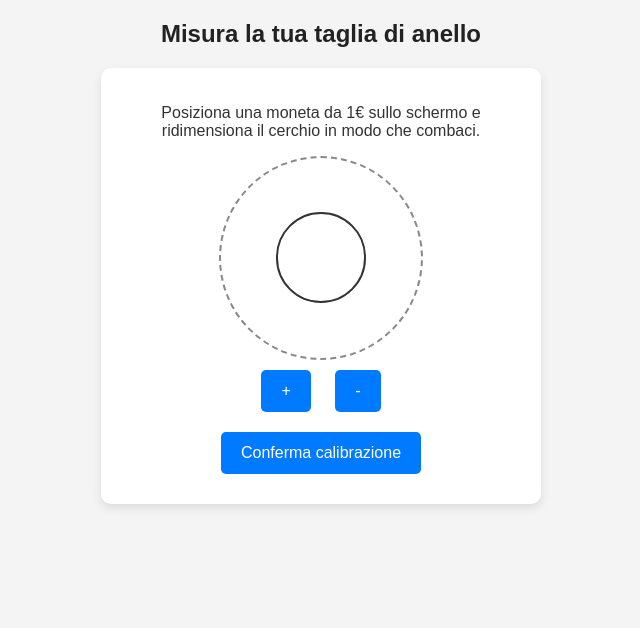
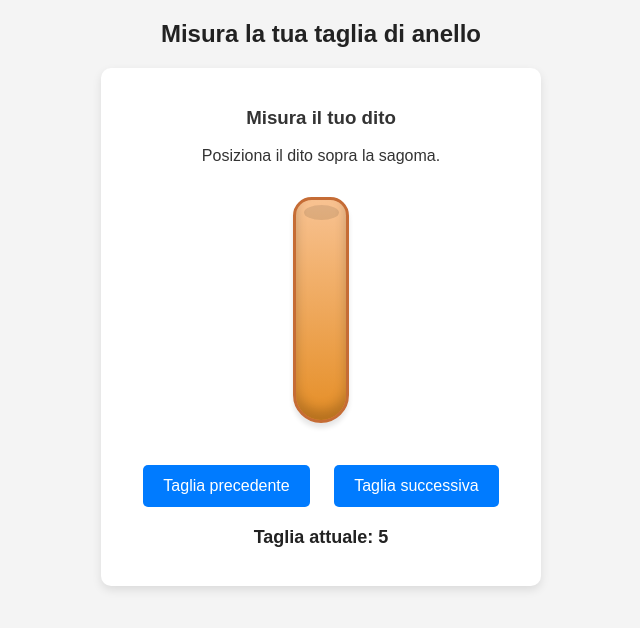
Before and after one commit to alexvandi/360Iconic, a plain HTML site: page index.html in a window 1280 px wide. Shown: the whole page, without its empty margins (319-959 px from the left). Drawn offline with Linux system fonts and the light colour scheme.

Commit message:
Update index.html

```diff
--- a/index.html
+++ b/index.html
@@ -26,30 +26,6 @@
             margin: auto;
         }
 
-        .circle-container {
-            position: relative;
-            margin: auto;
-            width: 200px;
-            height: 200px;
-            display: flex;
-            align-items: center;
-            justify-content: center;
-            border: 2px dashed #888;
-            border-radius: 50%;
-        }
-
-        .circle {
-            position: absolute;
-            border: 2px solid #333;
-            border-radius: 50%;
-            background: transparent;
-        }
-
-        .measurement-section {
-            display: none;
-            margin-top: 20px;
-        }
-
         .finger-container {
             position: relative;
             margin: 20px auto;
@@ -62,12 +38,25 @@
 
         .finger {
             position: absolute;
-            width: 60px;
-            height: 200px;
-            border-radius: 30px 30px 50px 50px; /* Arrotondato in alto */
-            background: linear-gradient(to bottom, #f8c291, #e58e26); /* Gradiente per effetto pelle */
+            width: 50px;
+            height: 220px;
+            border-radius: 40px 40px 60px 60px;
+            background: linear-gradient(to bottom, #f8c291, #e58e26);
             border: 3px solid #c56c35;
-            box-shadow: inset 0 -8px 10px rgba(0, 0, 0, 0.2); /* Effetto profondità */
+            box-shadow: inset 0 -10px 12px rgba(0, 0, 0, 0.2), 0 5px 5px rgba(0, 0, 0, 0.1);
+            display: flex;
+            justify-content: center;
+            align-items: flex-end;
+        }
+
+        .finger::before {
+            content: '';
+            position: absolute;
+            top: 5px;
+            width: 70%;
+            height: 15px;
+            border-radius: 50%;
+            background: rgba(0, 0, 0, 0.1);
         }
 
         button {
@@ -95,22 +84,8 @@
     </style>
 </head>
 <body>
-
     <h2>Misura la tua taglia di anello</h2>
-
     <div class="container">
-        <div class="calibration-section">
-            <p>Posiziona una moneta da 1€ sullo schermo e ridimensiona il cerchio in modo che combaci.</p>
-            <div class="circle-container">
-                <div id="calibration-circle" class="circle" style="width: 23mm; height: 23mm;"></div>
-            </div>
-            <button onclick="resizeCircle(true)">+</button>
-            <button onclick="resizeCircle(false)">-</button>
-            <br>
-            <button onclick="confirmCalibration()">Conferma calibrazione</button>
-        </div>
-
-        <div class="measurement-section">
         <h3>Misura il tuo dito</h3>
         <p>Posiziona il dito sopra la sagoma.</p>
         <div class="finger-container">
@@ -120,44 +95,22 @@
         <button onclick="changeSize(1)">Taglia successiva</button>
         <p id="size-info" class="size-info">Taglia attuale: 5</p>
     </div>
-    </div>
-
     <script>
-        let calibrationSize = 23; // Diametro in mm della moneta da 1€
+        document.addEventListener("DOMContentLoaded", function() {
             let currentSize = 5;
 
-        // Circonferenze delle taglie USA (in mm)
             const ringCircumferences = {
-            5: 50,
-            6: 54,
-            7: 60,
-            8: 64,
-            9: 70
+                5: 155,
+                6: 163,
+                7: 171,
+                8: 179,
+                9: 187
             };
 
-        function resizeCircle(increase) {
-            let circle = document.getElementById("calibration-circle");
-            let currentDiameter = parseFloat(circle.style.width);
-            let newDiameter = increase ? currentDiameter + 1 : currentDiameter - 1;
-            circle.style.width = newDiameter + "mm";
-            circle.style.height = newDiameter + "mm";
-            calibrationSize = newDiameter;
-        }
-
-        function confirmCalibration() {
-            document.querySelector(".calibration-section").style.display = "none";
-            document.querySelector(".measurement-section").style.display = "block";
-            updateFingerShape();
-        }
-
             function updateFingerShape() {
-            let scaleFactor = calibrationSize / 23; // Normalizza rispetto alla calibrazione
-
-            // Convertire la circonferenza in diametro
-            let diameter = (ringCircumferences[currentSize] / Math.PI) * scaleFactor;
-
+                let diameter = (ringCircumferences[currentSize] / Math.PI) * 0.8;
                 let fingerElement = document.getElementById("finger-shape");
-            fingerElement.style.width = `${diameter}mm`;
+                fingerElement.style.width = `${diameter}px`;
                 document.getElementById("size-info").textContent = "Taglia attuale: " + currentSize;
             }
 
@@ -169,7 +122,9 @@
                     updateFingerShape();
                 }
             }
+
+            window.changeSize = changeSize;
+        });
     </script>
-
 </body>
 </html>
```
Lines whose indentation alone changed are shown as unchanged.
